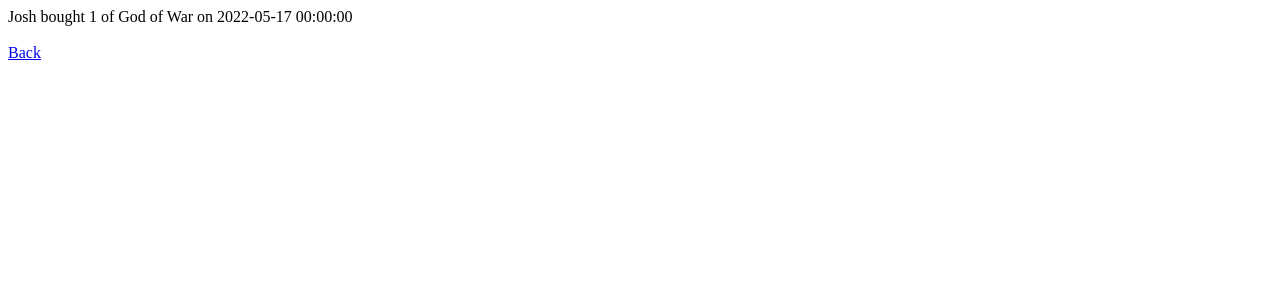
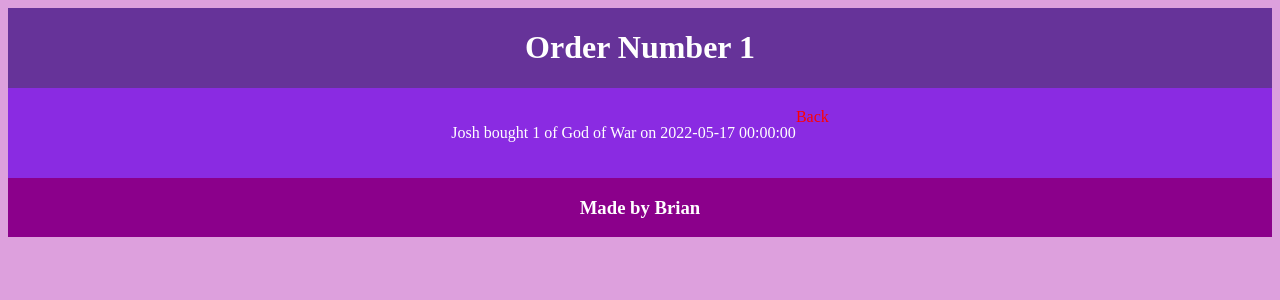
Before and after one commit to BTeeKay/CodeClan-Work, a Flask app: page /orders/1 in a window 1280 px wide. Shown: the top 300 px of the page. Run offline with Flask 2, Linux system fonts and the light colour scheme.

Commit message:
finished extra homework bit

```diff
--- a/week_3/day_3/homework/controllers/controller.py
+++ b/week_3/day_3/homework/controllers/controller.py
@@ -1,4 +1,3 @@
-from pydoc import render_doc
 from app import app
 from flask import render_template
 from models.order_list import orders
--- /dev/null
+++ b/week_3/day_3/homework/static/styles/style.css
@@ -0,0 +1,40 @@
+body {
+    display: grid;
+    grid-template-areas: "header" "main" "footer";
+    grid-area: auto;
+    background-color: plum;
+}
+
+header {
+    background-color: rebeccapurple;
+    display: flex;
+    justify-content: center;
+    color: white
+}
+
+
+main {
+    background-color: blueviolet;
+    display: flex;
+    justify-content: center;
+    /* flex-direction: column; */
+    padding: 20px;
+    color: white
+}
+
+main > a {
+    display: flex;
+    justify-content: space-around;
+}
+
+footer {
+    background-color: darkmagenta;
+    display: flex;
+    justify-content: center;
+    color: white
+}
+
+a {
+    color: red;
+    text-decoration: dashed;
+}
--- a/week_3/day_3/homework/templates/order.html
+++ b/week_3/day_3/homework/templates/order.html
@@ -4,12 +4,24 @@
     <meta charset="UTF-8">
     <meta http-equiv="X-UA-Compatible" content="IE=edge">
     <meta name="viewport" content="width=device-width, initial-scale=1.0">
+    <link rel="stylesheet" href="{{ url_for('static',filename='styles/style.css') }}">
     <title>Order</title>
 </head>
 <body>
+    <header>
+        <h1>Order Number {{ number }}</h1>
+    </header>
+    <main>
+    <p>
     {{ orders[number].customer_name }} bought {{ orders[number].quantity }} of {{ orders[number].game_name }}
     on {{ orders[number].order_date }}
-    <br><br>
-    <a href="/">Back</a>
+    </p>
+    <div>
+        <a href="/">Back</a>
+    </div>
+    </main>
+    <footer>
+        <h3>Made by Brian</h3>
+    </footer>
 </body>
 </html>
--- /dev/null
+++ b/week_3/day_3/homeworkcalc/controllers/controller.py
@@ -0,0 +1,6 @@
+from app import app
+from flask import render_template
+
+@app.route("/")
+def index():
+    return render_template("index.html")
```
Also changed, not shown: week_3/day_3/homework/templates/index.html (+9 -0 lines), week_3/day_3/homeworkcalc/app.py (added, +8 -0 lines), week_3/day_3/homeworkcalc/templates/index.html (added, +20 -0 lines).
